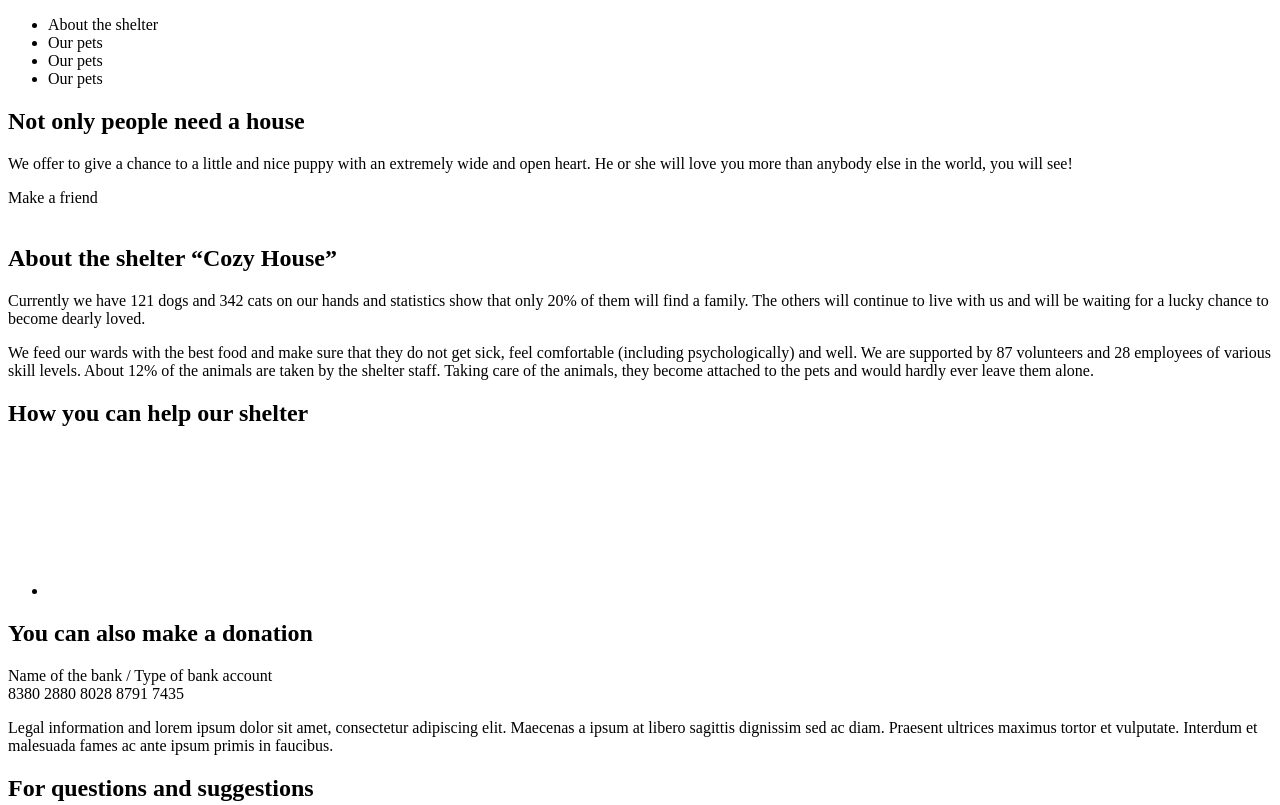
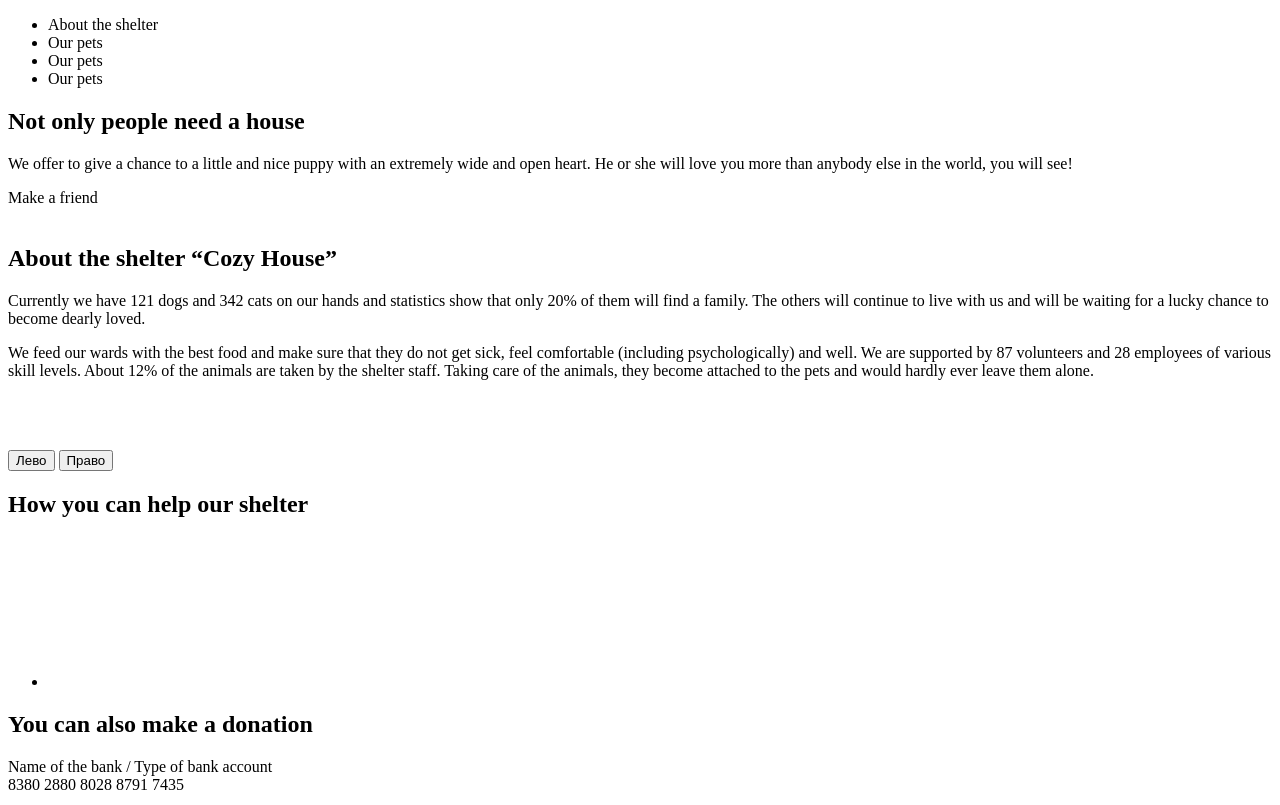
Before and after one commit to u1timaD/pets_project, a plain HTML site: page index.html in a window 1280 px wide. Shown: the top 805 px of the page. Drawn offline with Linux system fonts and the light colour scheme.

Commit message:
feat: creat slider

```diff
--- a/index.html
+++ b/index.html
@@ -56,7 +56,26 @@
       </div>
     </section>
 
-    <section class="slider"></section>
+    <section class="swiper carousel">
+      <div class="swiper-wrapper">
+        <div class="swiper-slide">
+          <img src="" alt="">
+        </div>
+        <div class="swiper-slide">
+          <img src="" alt="">
+        </div>
+        <div class="swiper-slide">
+          <img src="" alt="">
+        </div>
+      </div>
+      <button class="swiper-button-next" type="button">Лево</button>
+      <button class="swiper-button-prev" type="button">Право</button>
+
+    </section>
+
+
+
+
 
     <section class="can-help">
       <div class="can-help__container container">
```
